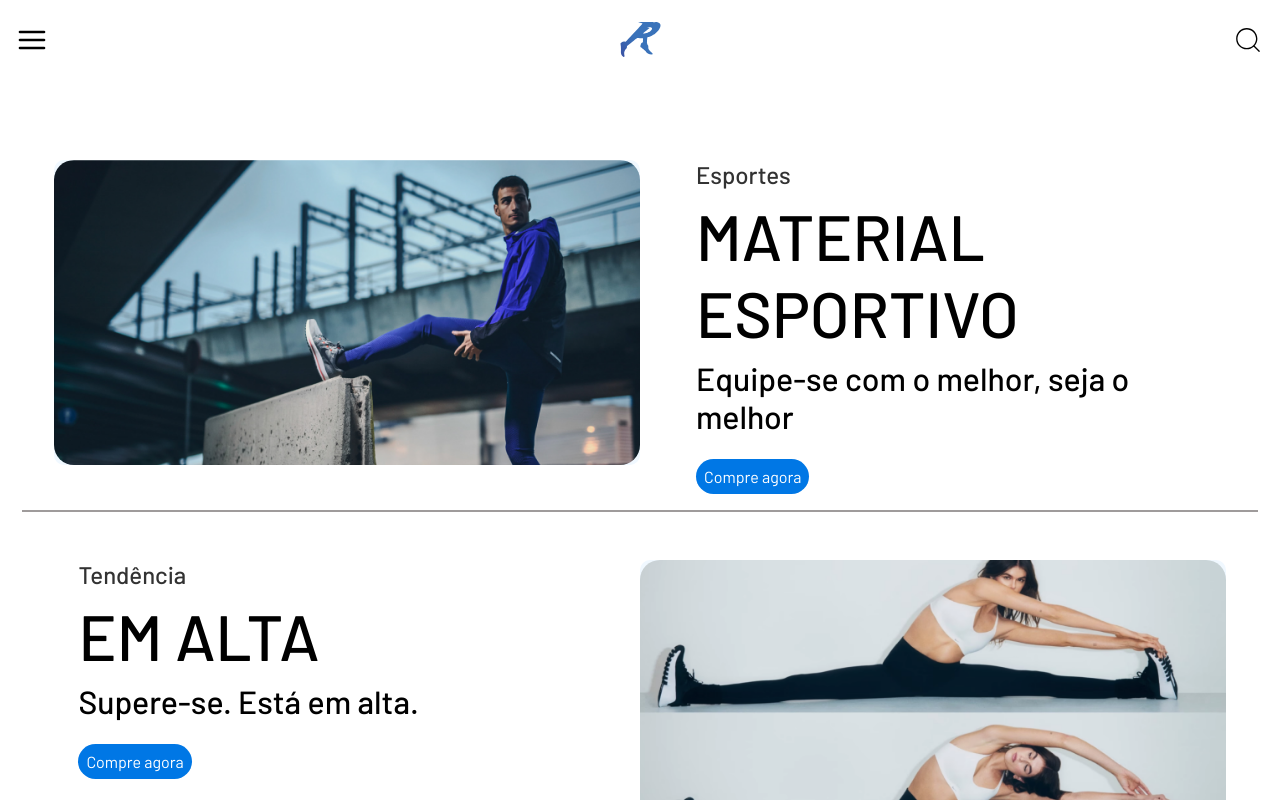
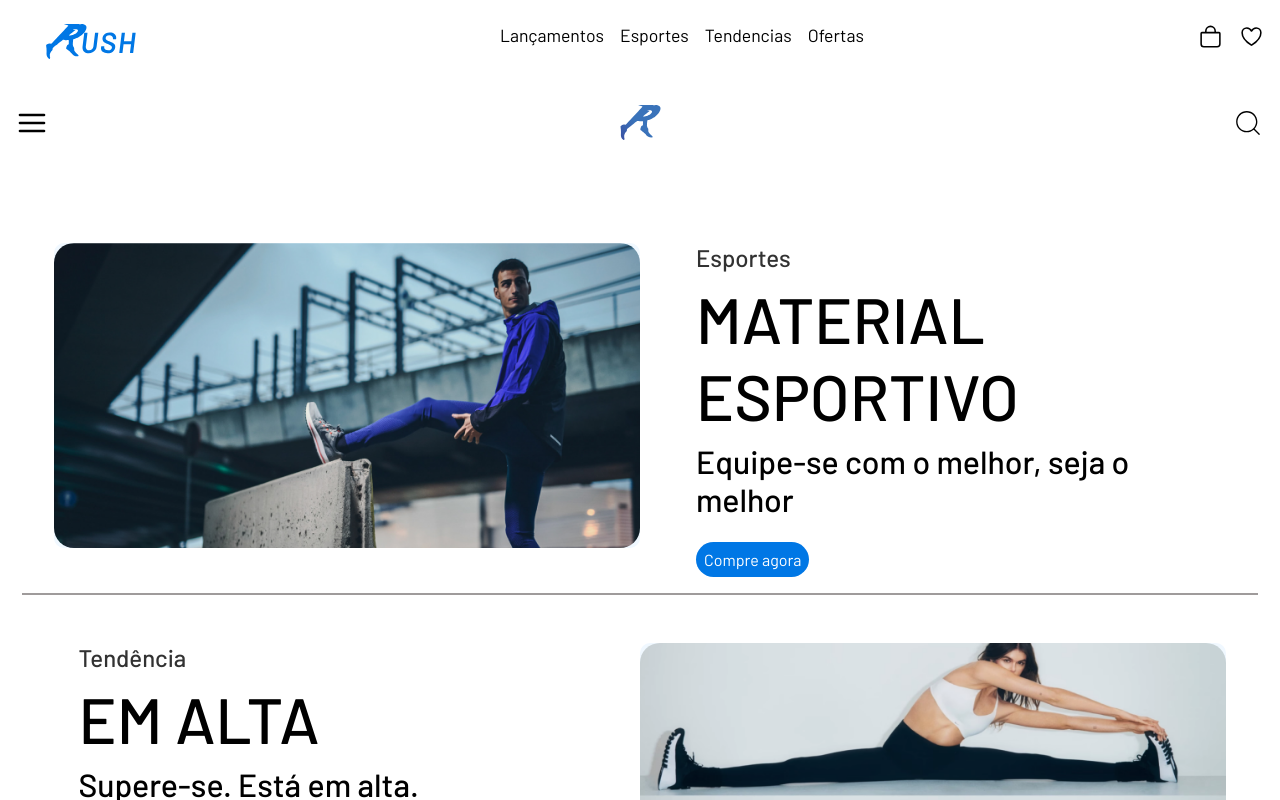
Before and after one commit to E-fficency/rush, a React (Vite) app: page /#/ in a window 1280 px wide. Shown: the top 800 px of the page. Built offline with nearby package versions, Linux system fonts and the light colour scheme.

Commit message:
nav desktop

```diff
--- a/src/components/HomeDesktop.jsx
+++ b/src/components/HomeDesktop.jsx
@@ -1,5 +1,6 @@
 import { Link } from "react-router-dom";
 import { Container, InfoProducts, Imagem, Infos, Button} from "../styles/StyleHomeDesktop.jsx";
+import NavDesktop from "./NavDesktop.jsx";
 
 
 function HomeDesktop({flex, justify='start', img, produto, titulo, descricao, rota}){
--- /dev/null
+++ b/src/components/NavDesktop.jsx
@@ -0,0 +1,26 @@
+import { ItemNavDesktop, StyledNavDesktop } from "../pages/StyleNavDesktop";
+import logo from '../assets/images/logo-desktop.svg'
+import { IoBagOutline, IoHeartOutline } from "react-icons/io5";
+
+
+const NavDesktop = () => {
+    return (
+        <StyledNavDesktop>
+            <ItemNavDesktop>
+                <img src={logo} alt="Logo" />
+            </ItemNavDesktop>
+            <ItemNavDesktop>
+                <span>Lançamentos</span>
+                <span>Esportes</span>
+                <span>Tendencias</span>
+                <span>Ofertas</span>
+            </ItemNavDesktop>
+            <ItemNavDesktop>
+                <IoBagOutline size={25}/>
+                <IoHeartOutline size={25}/>
+            </ItemNavDesktop>
+        </StyledNavDesktop>
+    );
+}
+
+export default NavDesktop;
--- a/src/pages/Home.jsx
+++ b/src/pages/Home.jsx
@@ -6,6 +6,7 @@ import HomeDesktop from "../components/HomeDesktop";
 import homeData from '../mocks/homeData'
 import { useEffect } from "react";
 import FooterDesktop from "../components/FooterDesktop";
+import NavDesktop from "../components/NavDesktop";
 
 function Home() {
 
@@ -14,6 +15,7 @@ function Home() {
   })
   return (
     <>
+    <NavDesktop/>
       <Nav />
       <ProductList />
       <Container>
--- /dev/null
+++ b/src/pages/StyleNavDesktop.jsx
@@ -0,0 +1,18 @@
+import styled from "styled-components";
+
+export const StyledNavDesktop = styled.nav`
+    display: flex;
+    justify-content: space-between;
+    padding: 1.5rem 1rem;
+    span{
+        font-size: 1.1rem;
+    }
+`
+
+export const ItemNavDesktop = styled.div`
+    display: flex;
+    gap: 1rem;
+    img{
+        width: 150px;
+    }
+`
```
